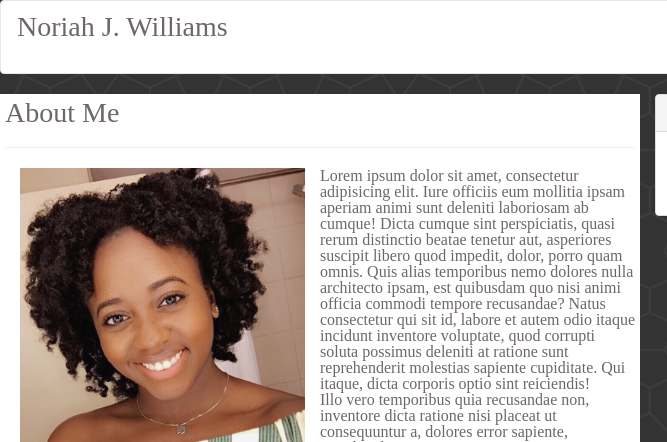
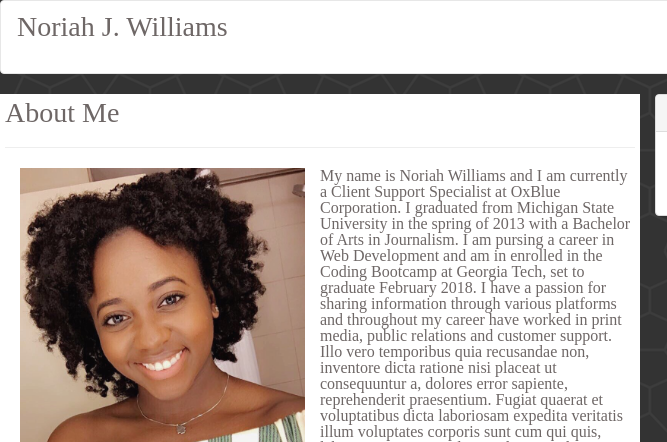
Before and after one commit to willnoriah23/Bootstrap-Portfolio, a plain HTML site: page index.html in a window 1280 px wide. Shown: the top 442 px of the page, 0-667 px from the left. Drawn offline with nearby package versions, Linux system fonts and the light colour scheme.

Commit message:
About me edits

```diff
--- a/index.html
+++ b/index.html
@@ -34,7 +34,7 @@
 <h1>About Me</h1>
 <hr>
 <img src="IMG_1903.JPG" class="img-responsive col-sm-12 col-md-6 col-lg-6" alt="Portfolio photo">
-<p>Lorem ipsum dolor sit amet, consectetur adipisicing elit. Iure officiis eum mollitia ipsam aperiam animi sunt deleniti laboriosam ab cumque! Dicta cumque sint perspiciatis, quasi rerum distinctio beatae tenetur aut, asperiores suscipit libero quod impedit, dolor, porro quam omnis. Quis alias temporibus nemo dolores nulla architecto ipsam, est quibusdam quo nisi animi officia commodi tempore recusandae? Natus consectetur qui sit id, labore et autem odio itaque incidunt inventore voluptate, quod corrupti soluta possimus deleniti at ratione sunt reprehenderit molestias sapiente cupiditate. Qui itaque, dicta corporis optio sint reiciendis!</p>
+<p>My name is Noriah Williams and I am currently a Client Support Specialist at OxBlue Corporation. I graduated from Michigan State University in the spring of 2013 with a Bachelor of Arts in Journalism. I am pursing a career in Web Development and am in enrolled in the Coding Bootcamp at Georgia Tech, set to graduate February 2018. I have a passion for sharing information through various platforms and throughout my career have worked in print media, public relations and customer support.</p>
 <p>Illo vero temporibus quia recusandae non, inventore dicta ratione nisi placeat ut consequuntur a, dolores error sapiente, reprehenderit praesentium. Fugiat quaerat et voluptatibus dicta laboriosam expedita veritatis illum voluptates corporis sunt cum qui quis, labore consequatur odit cupiditate modi nisi, numquam sed nulla eligendi pariatur alias rerum id! Architecto neque voluptatum quae quasi excepturi pariatur, cumque ipsum. Velit soluta, doloremque itaque? Earum. Lorem ipsum dolor sit amet, consectetur adipisicing elit. Accusamus reprehenderit officia soluta, aliquid iusto repellendus, animi quos ad molestiae itaque ea excepturi similique. Obcaecati est aperiam culpa facere unde expedita laudantium vero ut quam, nam ullam odio corrupti quo optio commodi iure minus illum tenetur magnam nemo alias adipisci cupiditate.</p>
 </div>
 
```
